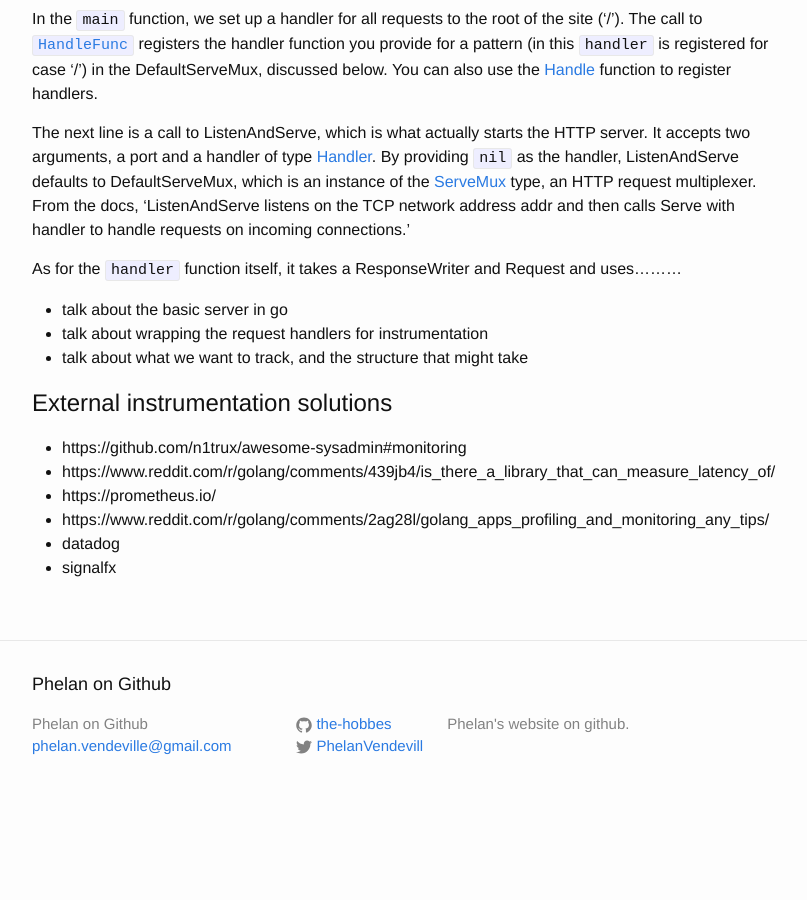
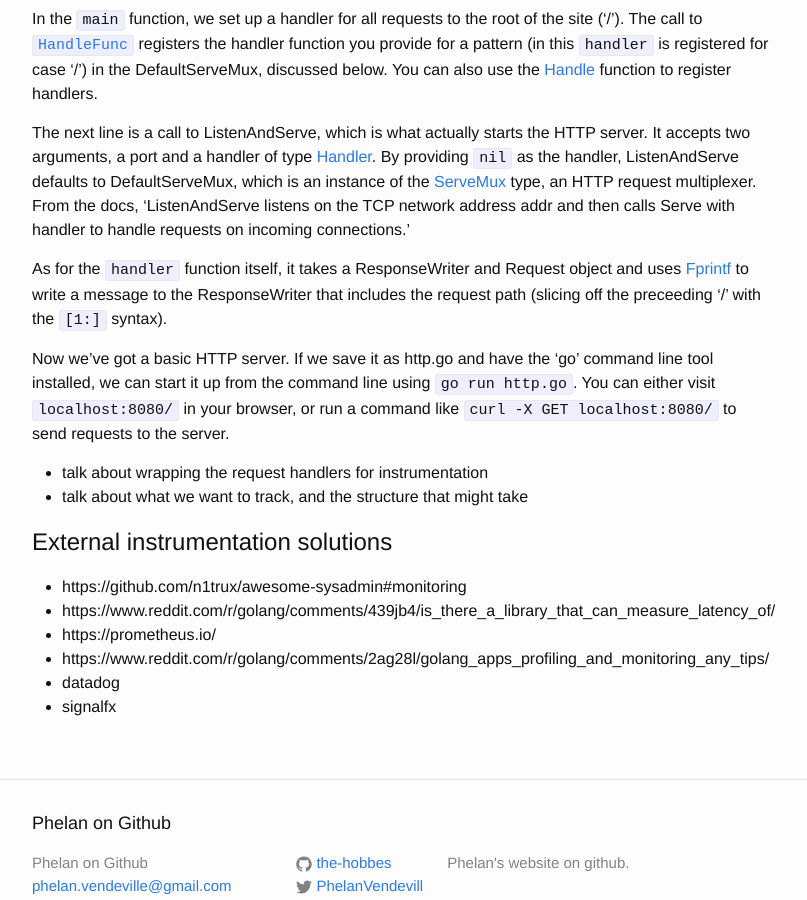
Before and after one commit to the-hobbes/the-hobbes.github.io, a Jekyll site: the page built from _posts/2016-03-10-webserver-golang.markdown, in a window 1280 px wide and 900 px high, scrolled down 903 px. Shown: the whole window, without its empty margins (238-1045 px from the left). Built offline with Jekyll 4.4.1, drawn with Linux system fonts in a browser that asks for light colours; before the commit the page ends 1721 px from its top, so only the background shows below that.

Commit message:
More work on the basic http server blogpost.

```diff
--- a/_posts/2016-03-10-webserver-golang.markdown
+++ b/_posts/2016-03-10-webserver-golang.markdown
@@ -38,9 +38,10 @@ In the `main` function, we set up a handler for all requests to the root of the
 
 The next line is a call to ListenAndServe, which is what actually starts the HTTP server. It accepts two arguments, a port and a handler of type [Handler](https://golang.org/pkg/net/http/#Handler). By providing `nil` as the handler, ListenAndServe defaults to DefaultServeMux, which is an instance of the [ServeMux](https://golang.org/pkg/net/http/#ServeMux) type, an HTTP request multiplexer. From the docs, 'ListenAndServe listens on the TCP network address addr and then calls Serve with handler to handle requests on incoming connections.'
 
-As for the `handler` function itself, it takes a ResponseWriter and Request and uses.........
+As for the `handler` function itself, it takes a ResponseWriter and Request object and uses [Fprintf](https://golang.org/pkg/fmt/#Fprintf) to write a message to the ResponseWriter that includes the request path (slicing off the preceeding '/' with the `[1:]` syntax).
 
-- talk about the basic server in go
+Now we've got a basic HTTP server. If we save it as http.go and have the 'go' command line tool installed, we can start it up from the command line using `go run http.go`. You can either visit `localhost:8080/` in your browser, or run a command like `curl -X GET localhost:8080/` to send requests to the server.
+
 - talk about wrapping the request handlers for instrumentation
 - talk about what we want to track, and the structure that might take
 
```
